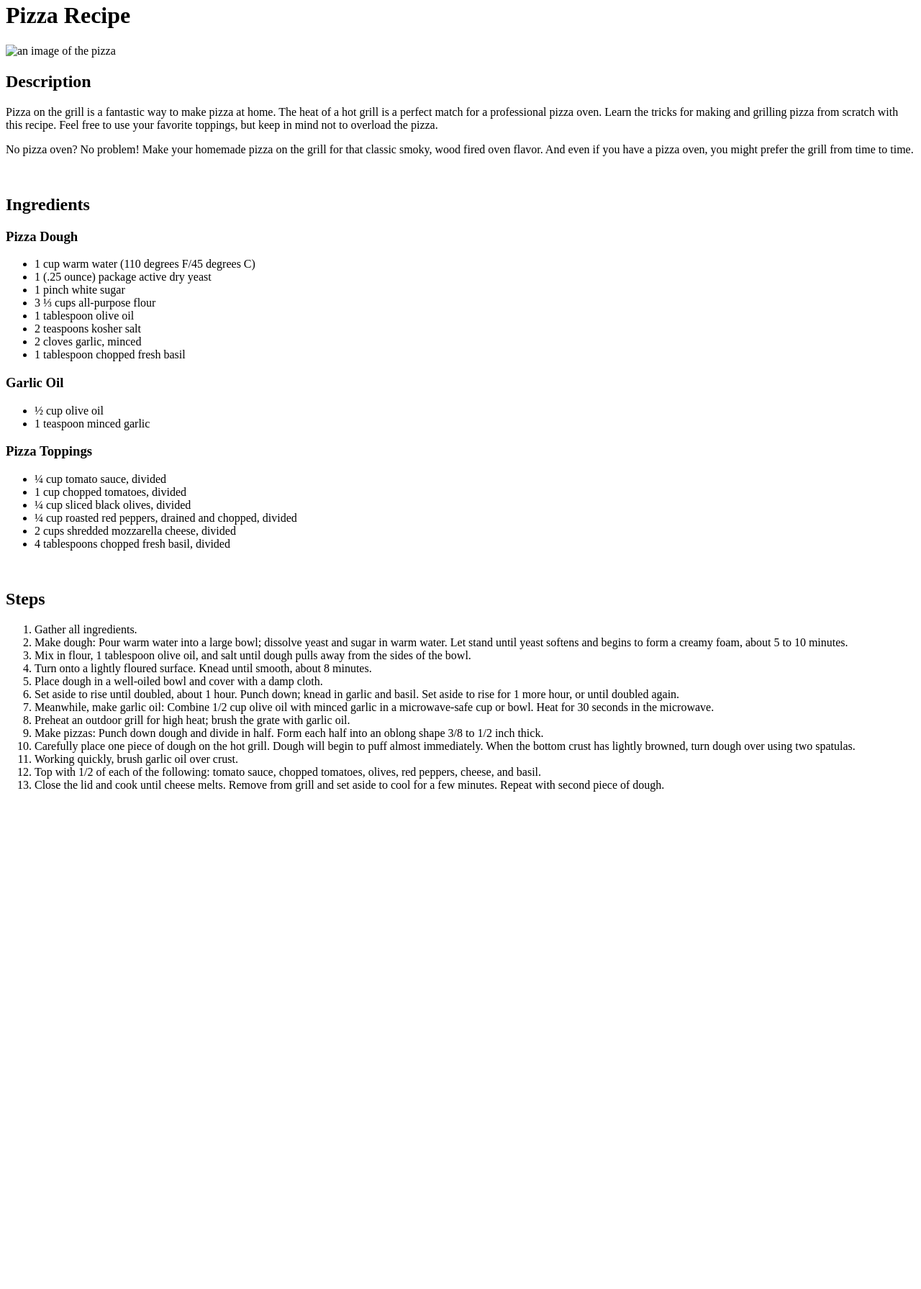
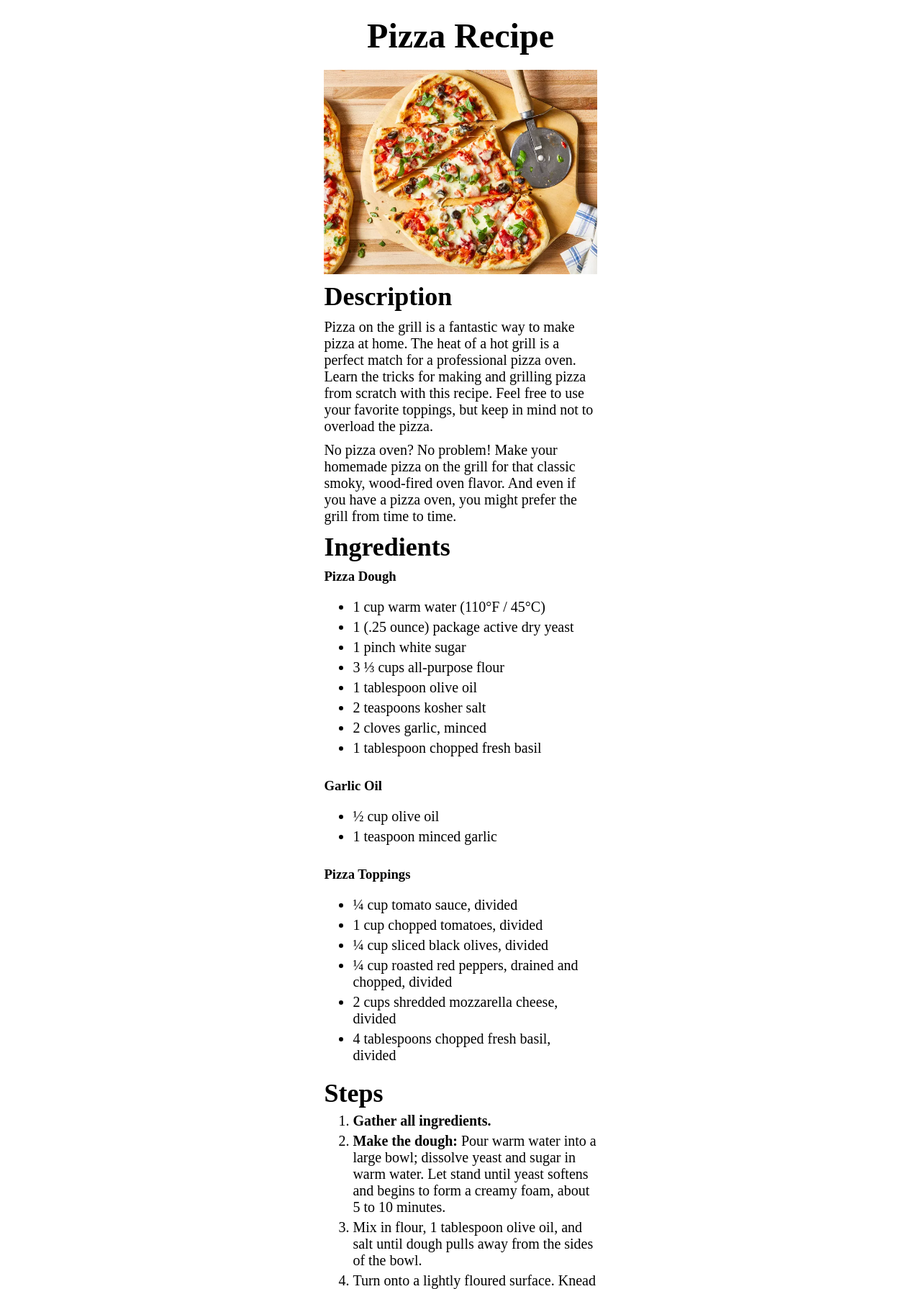
Before and after one commit to edmond-bobiles/odin-recipes, a plain HTML site: page pizza.html in a window 1280 px wide. Shown: the part 18-1809 px from the top of the page at 72% size. Before the commit the page ends 1134 px from the top, so only its background shows below. Drawn offline with Linux system fonts and the light colour scheme.

```diff
--- a/pizza.html
+++ b/pizza.html
@@ -1,14 +1,21 @@
 <!DOCTYPE html>
-<html>
+<html lang="en">
   <head>
     <meta charset="utf-8">
     <title>Pizza Recipe</title>
+    <link href="styles.css" rel="stylesheet" type="text/css">
   </head>
 
   <body>
+    <main>
+      <article class="recipe">
+
+        <header>
           <h1>Pizza Recipe</h1>
-        <img src="./images/pizza.webp"alt="an image of the pizza">
-        <br>
+          <img src="images/pizza.webp" alt="An image of the pizza">
+        </header>
+
+        <section class="description-container">
           <h2>Description</h2>
           <p>Pizza on the grill is a fantastic way to make pizza at home.
             The heat of a hot grill is a perfect match for a professional
@@ -16,14 +23,16 @@
             from scratch with this recipe. Feel free to use your favorite
             toppings, but keep in mind not to overload the pizza.</p>
           <p>No pizza oven? No problem! Make your homemade pizza on the grill
-            for that classic smoky, wood fired oven flavor.  And even if
-            you have a pizza oven, you might prefer the grill from time to
-             time.</p>
-        <br>
+            for that classic smoky, wood-fired oven flavor. And even if
+            you have a pizza oven, you might prefer the grill from time to time.</p>
+        </section>
+
+        <section class="ingredients-container">
           <h2>Ingredients</h2>
+
           <h3>Pizza Dough</h3>
           <ul>
-            <li>1 cup warm water (110 degrees F/45 degrees C)</li>
+            <li>1 cup warm water (110°F / 45°C)</li>
             <li>1 (.25 ounce) package active dry yeast</li>
             <li>1 pinch white sugar</li>
             <li>3 ⅓ cups all-purpose flour</li>
@@ -32,11 +41,13 @@
             <li>2 cloves garlic, minced</li>
             <li>1 tablespoon chopped fresh basil</li>
           </ul>
+
           <h3>Garlic Oil</h3>
           <ul>
             <li>½ cup olive oil</li>
             <li>1 teaspoon minced garlic</li>
           </ul>
+
           <h3>Pizza Toppings</h3>
           <ul>
             <li>¼ cup tomato sauce, divided</li>
@@ -46,35 +57,49 @@
             <li>2 cups shredded mozzarella cheese, divided</li>
             <li>4 tablespoons chopped fresh basil, divided</li>
           </ul>
-        <br>
+        </section>
+
+        <section class="steps-container">
           <h2>Steps</h2>
           <ol>
-            <li>Gather all ingredients.</li>
-            <li>Make dough: Pour warm water into a large bowl; dissolve yeast
-                and sugar in warm water. Let stand until yeast softens and
-                begins to form a creamy foam, about 5 to 10 minutes.</li>
-            <li>Mix in flour, 1 tablespoon olive oil, and salt until dough
-                pulls away from the sides of the bowl.</li>
+            <li><strong>Gather all ingredients.</strong></li>
+
+            <li><strong>Make the dough:</strong> Pour warm water into a large bowl; dissolve yeast
+              and sugar in warm water. Let stand until yeast softens and begins to form a creamy
+              foam, about 5 to 10 minutes.</li>
+
+            <li>Mix in flour, 1 tablespoon olive oil, and salt until dough pulls away from the
+              sides of the bowl.</li>
+
             <li>Turn onto a lightly floured surface. Knead until smooth, about 8 minutes.</li>
-            <li>Place dough in a well-oiled bowl and cover with a damp cloth.</li>
-            <li>Set aside to rise until doubled, about 1 hour. Punch down;
-                knead in garlic and basil. Set aside to rise for 1 more hour,
-                or until doubled again.</li>
-            <li>Meanwhile, make garlic oil: Combine 1/2 cup olive oil with minced garlic in a
+
+            <li>Place dough in a well-oiled bowl and cover with a damp cloth. Set aside to rise
+              until doubled, about 1 hour. Punch down; knead in garlic and basil. Let rise again
+              until doubled.</li>
+
+            <li><strong>Make garlic oil:</strong> Combine olive oil with minced garlic in a
               microwave-safe cup or bowl. Heat for 30 seconds in the microwave.</li>
-            <li>Preheat an outdoor grill for high heat; brush the grate with garlic oil.</li>
-            <li>Make pizzas: Punch down dough and divide in half. Form each half
-                into an oblong shape 3/8 to 1/2 inch thick.</li>
-            <li>Carefully place one piece of dough on the hot grill. Dough will
-                begin to puff almost immediately. When the bottom crust has
-                lightly browned, turn dough over using two spatulas.
-            </li>
-            <li>Working quickly, brush garlic oil over crust.</li>
-            <li>Top with 1/2 of each of the following: tomato sauce,
-                chopped tomatoes, olives, red peppers, cheese, and basil.</li>
-            <li>Close the lid and cook until cheese melts. Remove from grill
-                and set aside to cool for a few minutes. Repeat with second
-                piece of dough.</li>
+
+            <li><strong>Preheat the grill:</strong> Heat outdoor grill to high and brush the grate
+              with garlic oil.</li>
+
+            <li><strong>Shape and grill the dough:</strong> Punch down dough and divide in half. Form
+              each half into an oblong shape about 3/8 to 1/2 inch thick.</li>
+
+            <li>Carefully place one piece of dough on the hot grill. It will begin to puff. When the
+              bottom is lightly browned, flip it using two spatulas.</li>
+
+            <li>Quickly brush garlic oil over the crust.</li>
+
+            <li>Top with 1/2 of each: tomato sauce, chopped tomatoes, olives, red peppers, cheese,
+              and basil.</li>
+
+            <li>Close the grill lid and cook until cheese melts. Remove and cool for a few minutes.
+              Repeat with remaining dough.</li>
           </ol>
+        </section>
+
+      </article>
+    </main>
   </body>
 </html>
--- /dev/null
+++ b/styles.css
@@ -0,0 +1,42 @@
+h1 {
+    text-align: center;
+    font-size: 48px;
+}
+
+.recipe-container{
+    width: 300px;
+    margin: 0 auto;
+    font-size: 24px;
+    text-align: left;
+}
+
+li, ul{
+    padding-bottom: 5px;
+    font-size: 20px;
+}
+
+img{
+    display: block;
+    margin: 0 auto;
+    width: 30%;
+    aspect-ratio: 683 / 512;
+    margin-top: -20px;
+    margin-bottom: 20px;
+}
+
+.description-container, .ingredients-container, .steps-container{
+    width: 30%;
+    margin: 20px auto;
+}
+
+h2{
+    font-size: 36px;
+    margin-top: -10px;
+    margin-bottom: -10px;
+    display: block;
+}
+
+p{
+    font-size: 20px;
+    margin-bottom: -10px;
+}
```
Also changed, not shown: friedchicken.html (+31 -30 lines), index.html (+5 -4 lines), lasagna.html (+39 -15 lines), images/friedchicken.webp (added), images/lasagna.webp (added), images/pizza.webp (added). Lines whose indentation alone changed are shown as unchanged.
